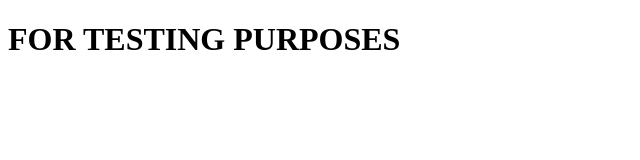
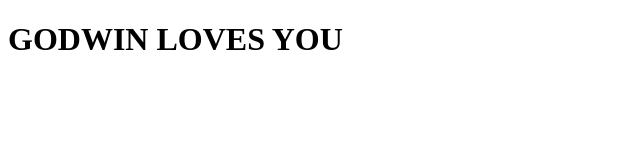
Before and after one commit to MASTERNL/main, a plain HTML site: page index.html in a window 1280 px wide. Shown: the whole page, without its empty margins (0-640 px from the left). Drawn offline with Linux system fonts and the light colour scheme.

Commit message:
Update index.html

```diff
--- a/index.html
+++ b/index.html
@@ -7,6 +7,6 @@
 </head>
 <body>
 
-    <h1>FOR TESTING PURPOSES</h1>
+    <h1>GODWIN LOVES YOU</h1>
 </body>
 </html>
```
